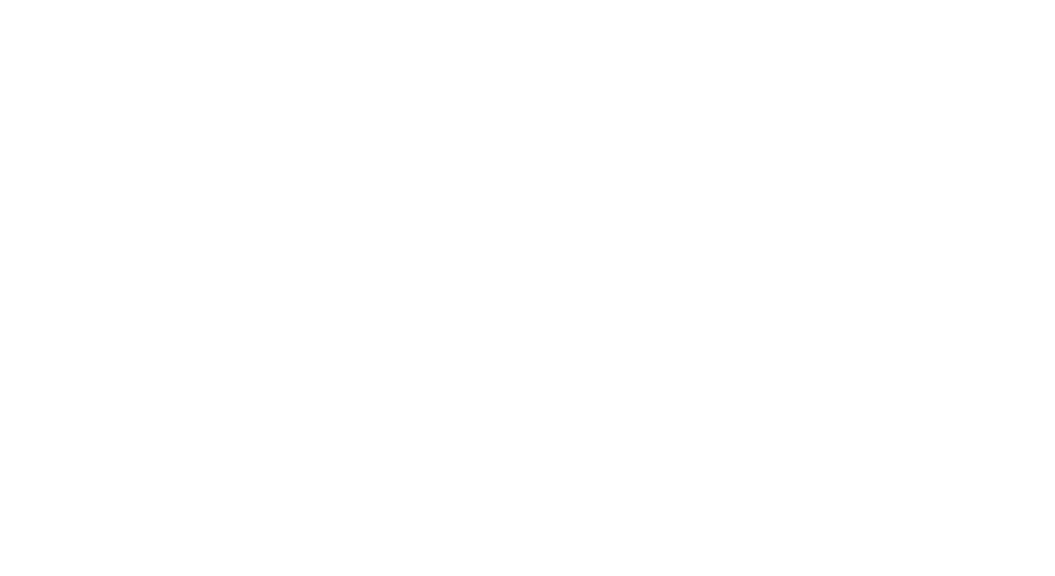
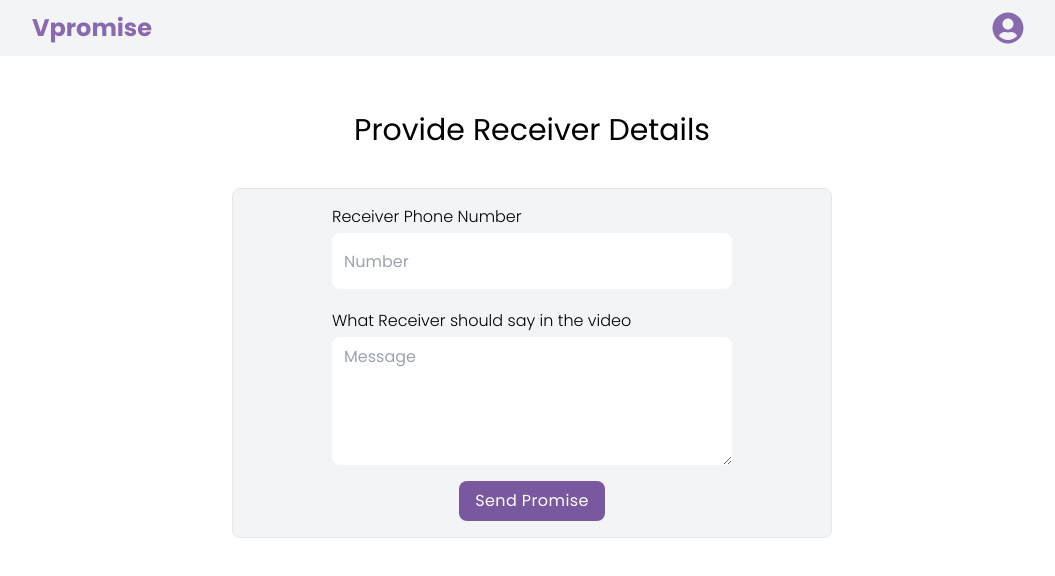
Before and after one commit to ImageBook/Vpromise-ClientSide, a React (Create React App) app: page /receiver-details in a window 1280 px wide. Before the commit this address had no page. Shown: the top 576 px of the page, without its empty margins (108-1163 px from the left). Built offline with nearby package versions, Linux system fonts and the light colour scheme; no server answers.

Commit message:
video stored in redux and persisted

```diff
--- a/src/App.js
+++ b/src/App.js
@@ -4,6 +4,7 @@ import Home from './Pages/Home/Home';
 import Login from './Pages/Login/Login';
 import PersonalPromise from './Pages/PersonalPromise/PersonalPromise';
 import PersonalPromiseInfo from './Pages/PersonalPromiseInfo';
+import ReceiverDetails from './Pages/ReceiverDetails';
 import SignUp from './Pages/SignUp/SignUp';
 
 function App() {
@@ -15,6 +16,7 @@ function App() {
         <Route path='/home' element={<Home></Home>}></Route>
         <Route path='/personal-promise' element={<PersonalPromise></PersonalPromise>}></Route>
         <Route path='/personal-promise-info' element={<PersonalPromiseInfo></PersonalPromiseInfo>}></Route>
+        <Route path='/receiver-details' element={<ReceiverDetails></ReceiverDetails>}></Route>
       </Routes>
     </div>
   );
--- /dev/null
+++ b/src/App/Features/PersonalPromiseData/SenderVideoSlice.js
@@ -0,0 +1,19 @@
+import { createSlice } from "@reduxjs/toolkit"
+
+export const SenderVideoSlice = createSlice({
+    name: 'PersonalSenderVideo',
+    initialState: {
+        data: {
+            visual: ''
+        }
+    },
+    reducers: {
+        personalSenderVideoReducer: (state, action) => {
+            state.data = action.payload
+        }
+    }
+})
+
+export const { personalSenderVideoReducer } = SenderVideoSlice.actions;
+
+export default SenderVideoSlice.reducer;
--- a/src/App/store.js
+++ b/src/App/store.js
@@ -4,9 +4,11 @@ import storage from 'redux-persist/lib/storage';
 import { combineReducers } from 'redux';
 import { persistReducer } from 'redux-persist';
 import thunk from 'redux-thunk';
+import SenderVideoSlice from "./Features/PersonalPromiseData/SenderVideoSlice";
 
 const reducers = combineReducers({
-    personalPromiseReducer: PersonalDataSlice
+    personalPromiseReducer: PersonalDataSlice,
+    personalSenderVideoReducer: SenderVideoSlice
 });
 
 const persistConfig = {
@@ -20,9 +22,6 @@ const store = configureStore({
     reducer: persistedReducer,
     devTools: process.env.NODE_ENV !== 'production',
     middleware: [thunk]
-    // reducer: {
-    //     personalPromiseReducer: PersonalDataSlice
-    // }
 });
 
 export default store;
--- a/src/Pages/PersonalPromiseInfo.js
+++ b/src/Pages/PersonalPromiseInfo.js
@@ -1,28 +1,33 @@
 import React, { useEffect, useRef, useState } from 'react';
 import Navbar from './Shared/Navbar';
-import { Link } from 'react-router-dom';
-import { useSelector } from 'react-redux';
+import { Link, useNavigate } from 'react-router-dom';
+import { useDispatch, useSelector } from 'react-redux';
 import { ReactMediaRecorder } from "react-media-recorder";
+import { personalSenderVideoReducer } from '../App/Features/PersonalPromiseData/SenderVideoSlice';
 
-// const VideoPreview = ({ stream }: { stream: MediaStream | null }) => {
-//     const videoRef = useRef<HTMLVideoElement>(null);
-
-//     useEffect(() => {
-//       if (videoRef.current && stream) {
-//         videoRef.current.srcObject = stream;
-//       }
-//     }, [stream]);
-//     if (!stream) {
-//       return null;
-//     }
-//     return <video ref={videoRef} width={500} height={500} autoPlay controls />;
-//   };
 
 const PersonalPromiseInfo = () => {
-    const personalData = useSelector((state) => state.personalPromiseReducer.data)
+    const personalData = useSelector((state) => state.personalPromiseReducer.data);
     // console.log(personalData);
     const { title, date, notes } = personalData;
     const [visual, setVisual] = useState('');
+    const navigate = useNavigate();
+
+    const dispatch = useDispatch();
+    const data = {
+        visual : visual
+    }
+    // let warning = false;
+
+    const receiverDetails = () => {
+        if (visual !== '') {
+            dispatch(personalSenderVideoReducer(data));
+            navigate('/receiver-details');
+        }
+        // else {
+        //     warning = true;
+        // }
+    }
 
     return (
         <div>
@@ -45,19 +50,22 @@ const PersonalPromiseInfo = () => {
             </div> */}
             <div className='max-w-[1000px] mx-auto'>
                 <div className='w-11/12 sm:w-5/6 md:w-3/5 mx-auto p-4'>
-                    <div className='flex items-center justify-center mt-16 mb-28'>
+                    <div className='flex items-center justify-center mt-16 mb-10'>
                         <ReactMediaRecorder
                             video
                             render={({ status, startRecording, stopRecording, mediaBlobUrl, error }) => (
                                 <div>
                                     <p className='text-xl font-medium capitalize text-center mb-4'>{status}...</p>
                                     <video className='rounded w-[325px] sm:w-[450px] md:w-[500px] mx-auto' src={mediaBlobUrl} controls autoPlay loop />
-                                    {console.log('video', mediaBlobUrl)}
                                     {mediaBlobUrl && setVisual(mediaBlobUrl)}
                                     <div className='flex flex-col space-y-2 mt-4'>
-                                        <button className='bg-[#79589f] w-[200px] mx-auto px-4 py-2 rounded-lg text-white tracking-wide hover:bg-[#8A6AAE]' onClick={startRecording}>Start Recording</button>
-                                        <button className='bg-[#79589f] w-[200px] mx-auto px-4 py-2 rounded-lg text-white tracking-wide hover:bg-[#8A6AAE]' onClick={stopRecording}>Stop Recording</button>
+                                        <button className='bg-[#3a3737] text-white w-[200px] mx-auto px-4 py-2 rounded-lg hover:bg-black tracking-wide' onClick={startRecording}>Start Recording</button>
+                                        <button className='bg-[#3a3737] text-white w-[200px] mx-auto px-4 py-2 rounded-lg hover:bg-black tracking-wide' onClick={stopRecording}>Stop Recording</button>
                                         <p className='font-medium text-red-500'>{error}</p>
+                                        {/* {
+                                            (!mediaBlobUrl && warning) &&
+                                            <p className='text-center text-red-500 font-medium'>Please record a video</p>
+                                        } */}
                                     </div>
                                 </div>
                             )}
@@ -65,6 +73,10 @@ const PersonalPromiseInfo = () => {
                         </ReactMediaRecorder>
                     </div>
                 </div>
+            </div>
+            <div className='flex flex-col items-center justify-center mb-20'>
+                <p className='text-lg mb-3 md:w-[500px] mx-auto text-center'>Proceed furthur by recording a video and click on the below button</p>
+                <button onClick={receiverDetails} className='bg-[#79589f] px-8 py-2 rounded-lg text-white tracking-wide hover:bg-[#8A6AAE]'>Next</button>
             </div>
             {/* <div>
                 <video src={visual} controls autoplay></video>
--- /dev/null
+++ b/src/Pages/ReceiverDetails.js
@@ -0,0 +1,50 @@
+import React, { useState } from 'react';
+import { useSelector } from 'react-redux';
+import Navbar from './Shared/Navbar';
+import { useForm } from "react-hook-form";
+
+const ReceiverDetails = () => {
+    const videoData = useSelector((state) => state.personalSenderVideoReducer.data);
+    const { visual } = videoData;
+
+    const { register, formState: { errors }, handleSubmit } = useForm();
+    const [phoneNumber, setPhoneNumber] = useState('');
+
+    return (
+        <div>
+            <Navbar></Navbar>
+            {/* <video className='' src={visual} controls autoplay></video> */}
+            <p className='text-[22px] lg:text-3xl text-center mb-10 mt-14 px-2'>Provide Receiver Details</p>
+            <div className='max-w-[1000px] mx-auto'>
+                <div className='w-11/12 sm:w-5/6 md:w-3/5 mx-auto border rounded-lg p-4 bg-gray-100'>
+                    <form className='flex flex-col items-center justify-center space-y-1'>
+                        <div className='flex flex-col items-start mb-1'>
+                            <p className='font-light mb-1'>Receiver Phone Number</p>
+                            <input onChange={(e) => setPhoneNumber(e.target.value)} {...register("number", {
+                                required: {
+                                    value: true,
+                                    message: 'Phone Number is required'
+                                },
+                                pattern: {
+                                    value: /^\s*(?:\+?(\d{1,3}))?[-. (]*(\d{3})[-. )]*(\d{3})[-. ]*(\d{4})(?: *x(\d+))?\s*$/,
+                                    message: "Invalid Phone Number",
+                                },
+                            })} className='w-[300px] md:w-[350px] lg:w-[400px] h-14 bg-white px-3 py-2 mb-3 rounded-lg focus:outline-none' type="text" name="number" placeholder='Number' required />
+                            <p>
+                                {errors.number?.type === 'required' && <span className='text-red-500'>{errors.number.message}</span>}
+                                {errors.number?.type === 'pattern' && <span className='text-red-500'>{errors.number.message}</span>}
+                            </p>
+                        </div>
+                        <div className='flex flex-col items-start mb-1'>
+                            <p className='font-light mb-1'>What Receiver should say in the video</p>
+                            <textarea className='w-[300px] md:w-[350px] lg:w-[400px] h-32 bg-white px-3 py-2 mb-3 rounded-lg focus:outline-none' type="text" name="message" placeholder='Message' required />
+                        </div>
+                        <button className='bg-[#79589f] px-4 py-2 rounded-lg text-white tracking-wide hover:bg-[#8A6AAE]'>Send Promise</button>
+                    </form>
+                </div>
+            </div>
+        </div>
+    );
+};
+
+export default ReceiverDetails;
--- /dev/null
+++ b/src/Pages/components/VideoPreview.js
@@ -0,0 +1,19 @@
+import React, { useEffect, useRef } from "react";
+
+
+const VideoPreview = ({ stream }) => {
+    const videoRef = useRef(null);
+
+    useEffect(() => {
+        if (videoRef.current && stream) {
+            videoRef.current.srcObject = stream;
+        }
+    }, [stream]);
+
+    if (!stream) {
+        return null;
+    }
+    return <video ref={videoRef} width={500} height={500} autoPlay controls />;
+};
+
+export default VideoPreview;
```
